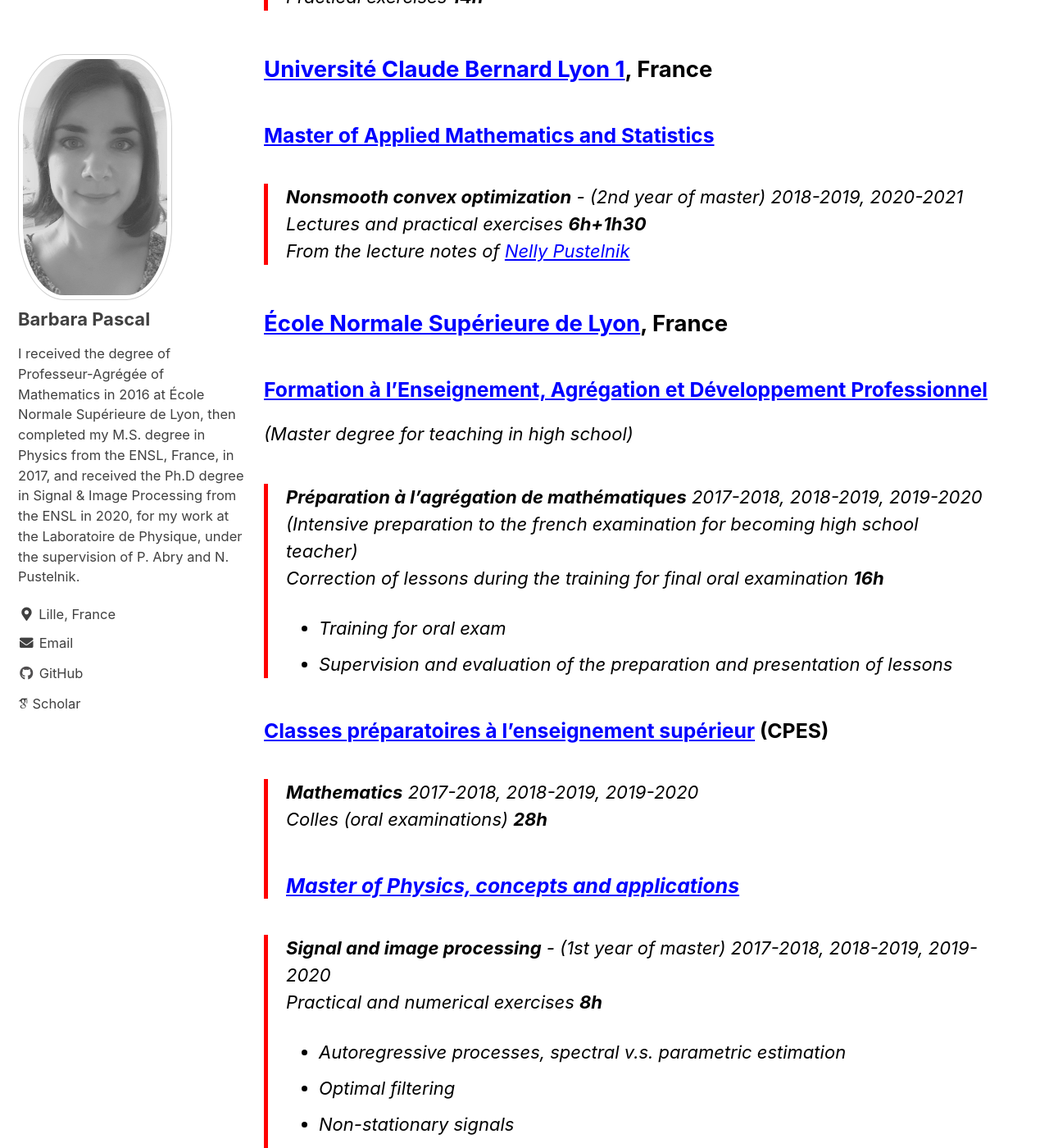
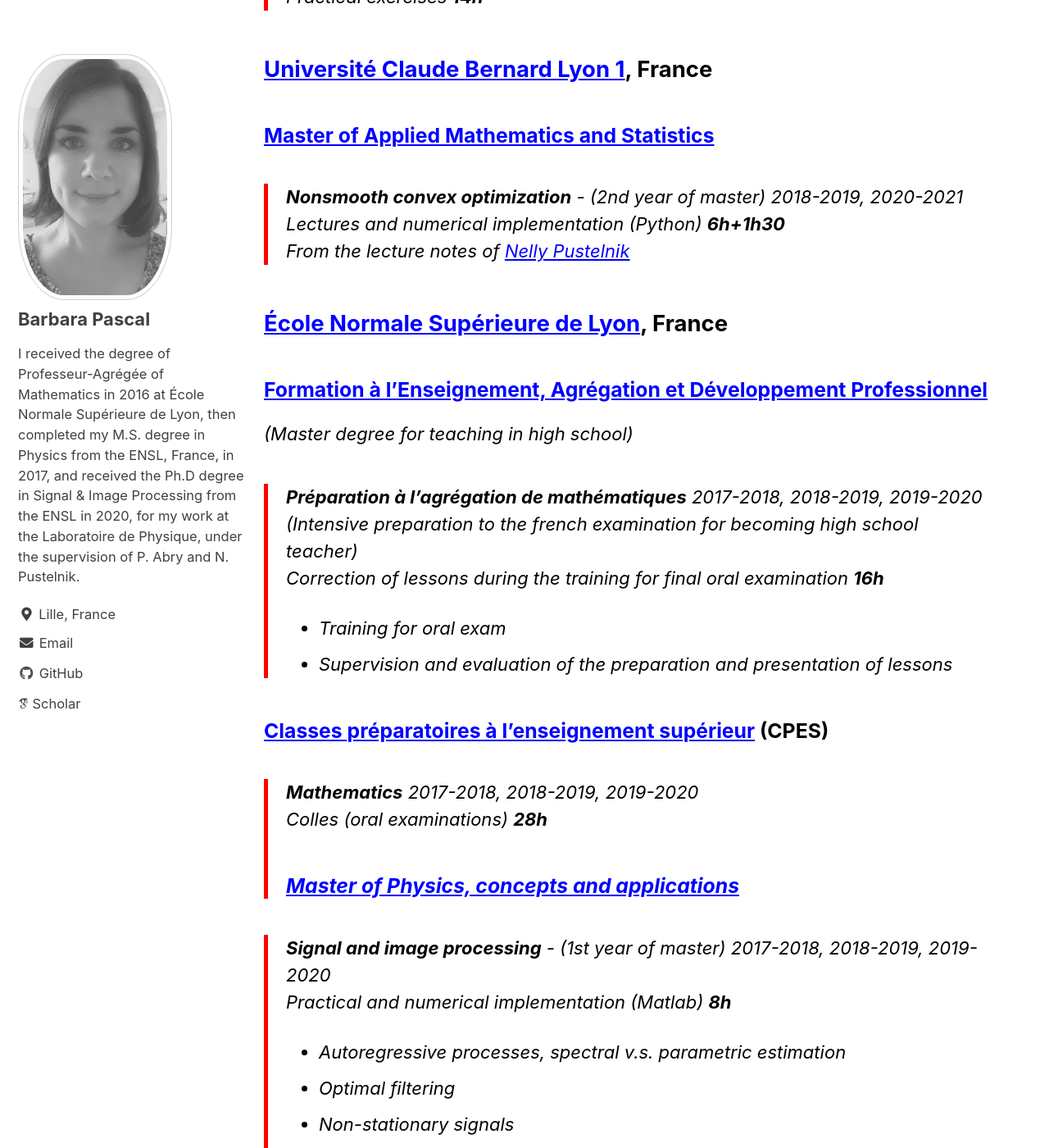
Before and after one commit to bpascal-fr/bpascal-fr.github.io, a Jekyll site: the page built from _pages/teaching.md, in a window 1280 px wide and 1400 px high, scrolled down 419 px. Shown: the whole window at 82% size. Built offline with Jekyll 4.4.1, drawn with Linux system fonts in a browser that asks for light colours; cached includes are drawn as plain includes; nearby versions of some CDN libraries; some web fonts are replaced; some of the changed text lies outside the part shown.

Commit message:
add softwares

```diff
--- a/_pages/teaching.md
+++ b/_pages/teaching.md
@@ -18,7 +18,7 @@ Practical exercises **14h**
 ### [Master of Applied Mathematics and Statistics](http://mastermas.univ-lyon1.fr/index.php/page3-2/)
 
 > **Nonsmooth convex optimization** - (2nd year of master) *2018-2019, 2020-2021*
-Lectures and practical exercises **6h+1h30**
+Lectures and numerical implementation (Python) **6h+1h30**
 From the lecture notes of [Nelly Pustelnik](http://perso.ens-lyon.fr/nelly.pustelnik)
 
 ## [École Normale Supérieure de Lyon](http://www.ens-lyon.fr/), France
@@ -39,7 +39,7 @@ Colles *(oral examinations)*  **28h**
 ### [Master of Physics, concepts and applications](http://www.ens-lyon.fr/MasterSDM/fr/master-1)
 
 > **Signal and image processing** - (1st year of master) *2017-2018, 2018-2019, 2019-2020*
-Practical and numerical exercises **8h**
+Practical and numerical implementation (Matlab) **8h**
 * Autoregressive processes, spectral v.s. parametric estimation
 * Optimal filtering
 * Non-stationary signals
```
Also changed, not shown: other parts of _pages/teaching.md (+1 -1 lines).
